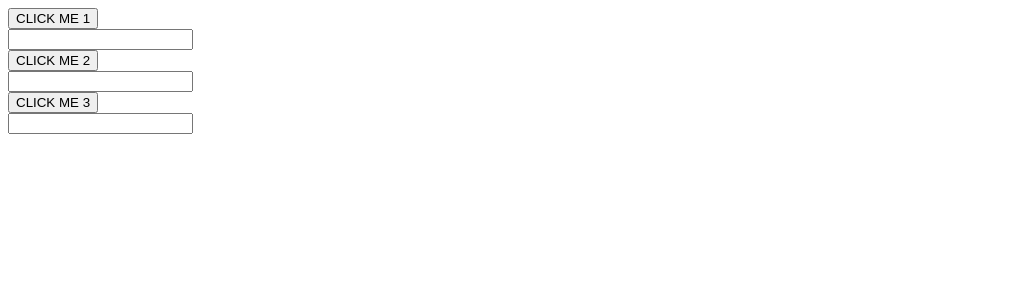
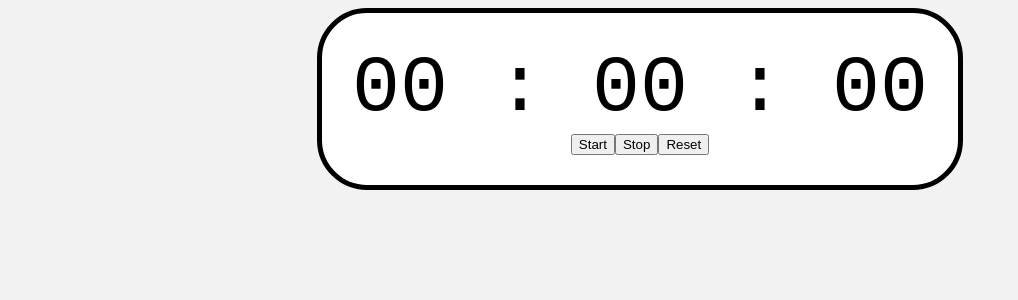
Before and after one commit to 5Akan/React-Tutorial, a React (Vite) app in the folder ak-react-app/: page / in a window 1280 px wide. Shown: the top 300 px of the page, without its empty margins (0-1018 px from the left). Built offline with nearby package versions, Linux system fonts and the light colour scheme.

Commit message:
Started the stop watch projects

```diff
--- a/ak-react-app/src/App.jsx
+++ b/ak-react-app/src/App.jsx
@@ -67,13 +67,13 @@
 //            1. Accessing /interacting with DOM elements
 //            2. Handling Focus, Animation and Transitions
 //            3. Managing timers and intervals
-import MyComponent from "./MyComponenent.jsx";
+import StopWatch from "./StopWatch.jsx";
 
 function App() {
 
   return(
     <>
-     <MyComponent/>
+     <StopWatch/>
     </>
 
   )
--- /dev/null
+++ b/ak-react-app/src/StopWatch.css
@@ -0,0 +1,21 @@
+body{
+    display: flex;
+    flex-direction: column;
+    align-items: center;
+    background-color: hsl(0, 0%, 95%);
+}
+.stopwatch{
+    display: flex;
+    flex-direction: column;
+    align-items: center;
+    border: 5px solid;
+    border-radius: 50px;
+    background-color:white;
+    padding: 30px;
+}
+.display{
+    font-size: 5rem;
+    font-family: monospace;
+}
+
+/* 4:30:38 */
--- /dev/null
+++ b/ak-react-app/src/StopWatch.jsx
@@ -0,0 +1,43 @@
+import React,{useState, useEffect, useRef} from "react";
+
+function StopWatch() {
+
+    const [isRunning, setIsrunning] = useState(false);
+    const [elapsedTime, setElapsedtime] = useState(0)
+    const intervalIdRef = useRef(null);
+    const startTime = useRef(0);
+
+    useEffect(()=>{
+
+
+    },[isRunning])
+
+    function start() {
+
+    }
+
+    function stop() {
+
+    }
+
+    function reset() {
+
+    }
+
+    function formatTime() {
+        return '00 : 00 : 00'
+    }
+
+    return(
+       <div className="stopwatch">
+           <div className="display">{formatTime()}</div>
+           <div className="controls">
+               <button onClick={start} className="start-button">Start</button>
+               <button onClick={stop} className="stop-button">Stop</button>
+               <button onClick={reset} className="reset-button">Reset</button>
+           </div>
+       </div>
+    )
+}
+
+export default StopWatch;
--- a/ak-react-app/src/main.jsx
+++ b/ak-react-app/src/main.jsx
@@ -1,6 +1,7 @@
 import React from 'react'
 import ReactDOM from 'react-dom/client'
 import App from './App.jsx'
+import './StopWatch.css'
 
 ReactDOM.createRoot(document.getElementById('root')).render(
   <React.StrictMode>
```
Also changed, not shown: ak-react-app/src/UseRef/MyComponenent.jsx (renamed from ak-react-app/src/MyComponenent.jsx).
